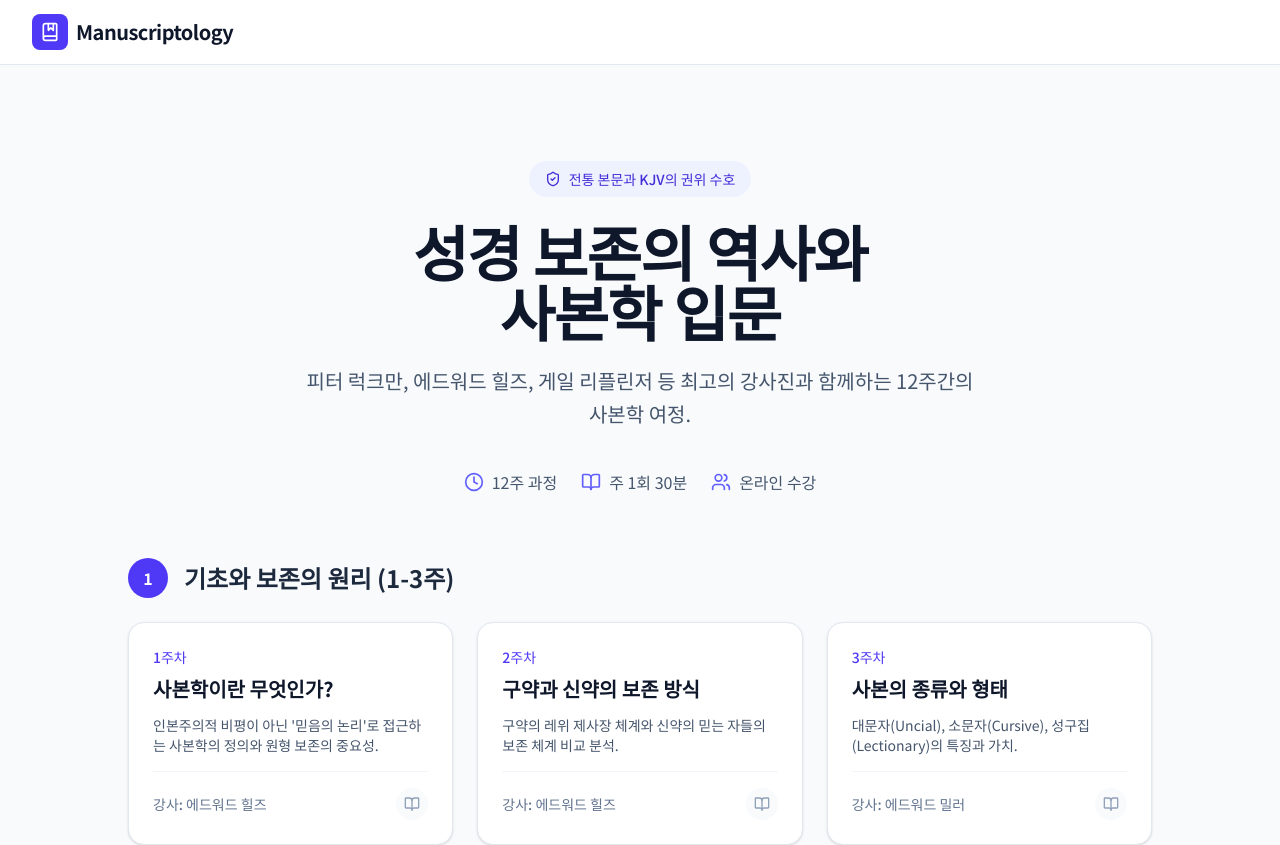
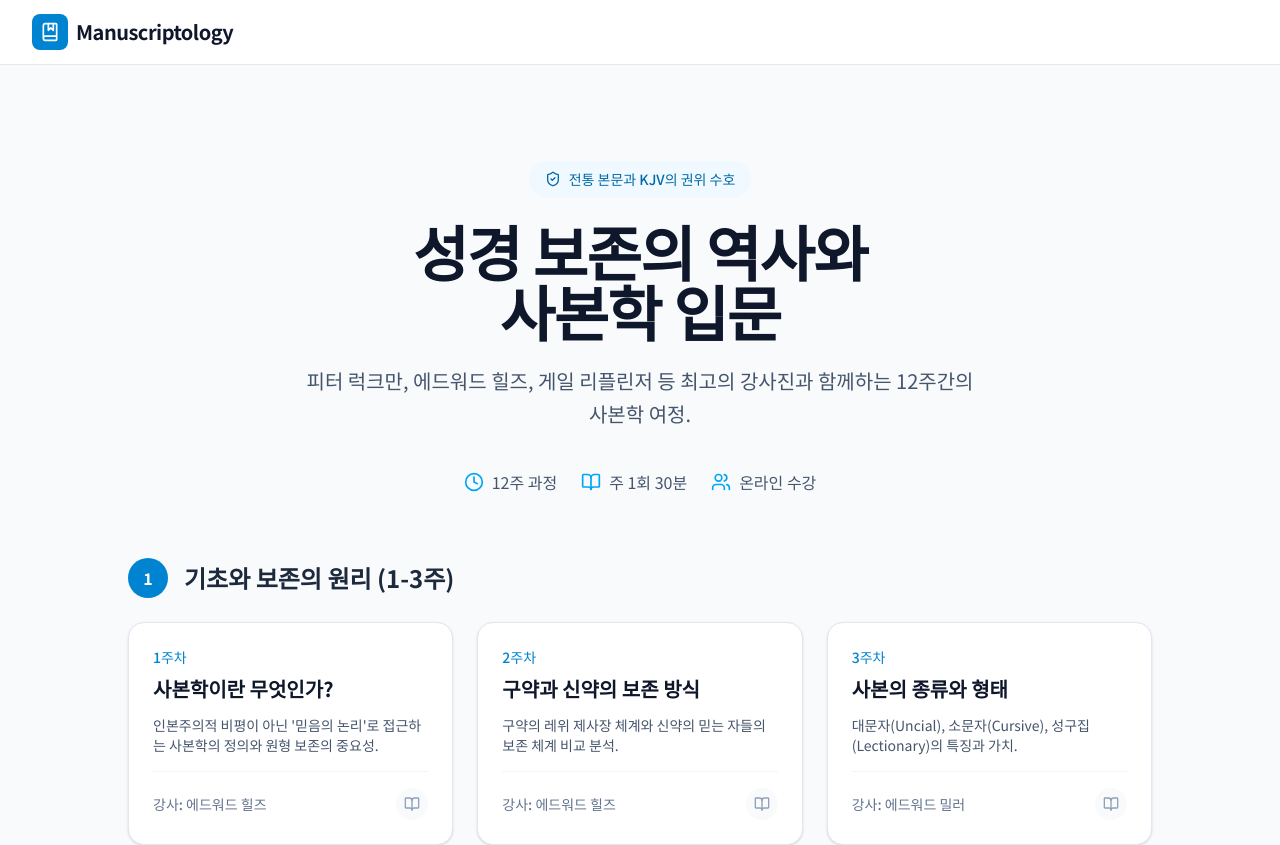
Before and after one commit to seochord/manuscriptology, a React (Vite) app: page / in a window 1280 px wide. Shown: the top 845 px of the page. Built offline with nearby package versions, Linux system fonts and the light colour scheme.

Commit message:
feat: Update color theme to sky blue
Replaces the indigo color palette with a sky blue theme across the application, improving visual consistency and aesthetic appeal.

```diff
--- a/src/App.tsx
+++ b/src/App.tsx
@@ -36,14 +36,14 @@ export default function App() {
     : null;
 
   return (
-    <div className="min-h-screen bg-slate-50 font-sans selection:bg-indigo-100 selection:text-indigo-900">
+    <div className="min-h-screen bg-slate-50 font-sans selection:bg-sky-100 selection:text-sky-900">
       <nav className="bg-white border-b border-slate-200 sticky top-0 z-40">
         <div className="max-w-7xl mx-auto px-4 sm:px-6 lg:px-8 h-16 flex items-center justify-between">
           <div
             className="flex items-center gap-2 cursor-pointer group"
             onClick={handleBack}
           >
-            <div className="bg-indigo-600 p-2 rounded-lg group-hover:bg-indigo-700 transition-colors">
+            <div className="bg-sky-600 p-2 rounded-lg group-hover:bg-sky-700 transition-colors">
               <BookMarked className="w-5 h-5 text-white" />
             </div>
             <span className="font-bold text-xl text-slate-900 tracking-tight">Manuscriptology</span>
@@ -53,7 +53,7 @@ export default function App() {
               <span>진도율: {Math.round((currentWeek / curriculumData.length) * 100)}%</span>
               <div className="w-32 h-2 bg-slate-100 rounded-full overflow-hidden">
                 <div
-                  className="h-full bg-indigo-600 transition-all duration-500"
+                  className="h-full bg-sky-600 transition-all duration-500"
                   style={{ width: `${(currentWeek / curriculumData.length) * 100}%` }}
                 />
               </div>
--- a/src/components/Home.tsx
+++ b/src/components/Home.tsx
@@ -27,7 +27,7 @@ export default function Home({ onSelectLecture }: HomeProps) {
       className="max-w-5xl mx-auto pb-24"
     >
       <header className="text-center mb-16 pt-12">
-        <div className="inline-flex items-center gap-2 px-4 py-2 rounded-full bg-indigo-50 text-indigo-700 font-medium text-sm mb-6">
+        <div className="inline-flex items-center gap-2 px-4 py-2 rounded-full bg-sky-50 text-sky-700 font-medium text-sm mb-6">
           <ShieldCheck className="w-4 h-4" />
           전통 본문과 KJV의 권위 수호
         </div>
@@ -40,15 +40,15 @@ export default function Home({ onSelectLecture }: HomeProps) {
 
         <div className="flex flex-wrap justify-center gap-6 mt-10">
           <div className="flex items-center gap-2 text-slate-600">
-            <Clock className="w-5 h-5 text-indigo-500" />
+            <Clock className="w-5 h-5 text-sky-500" />
             <span>12주 과정</span>
           </div>
           <div className="flex items-center gap-2 text-slate-600">
-            <BookOpen className="w-5 h-5 text-indigo-500" />
+            <BookOpen className="w-5 h-5 text-sky-500" />
             <span>주 1회 30분</span>
           </div>
           <div className="flex items-center gap-2 text-slate-600">
-            <Users className="w-5 h-5 text-indigo-500" />
+            <Users className="w-5 h-5 text-sky-500" />
             <span>온라인 수강</span>
           </div>
         </div>
@@ -63,7 +63,7 @@ export default function Home({ onSelectLecture }: HomeProps) {
             transition={{ delay: idx * 0.1 }}
           >
             <div className="flex items-center gap-4 mb-6">
-              <div className="flex items-center justify-center w-10 h-10 rounded-full bg-indigo-600 text-white font-bold">
+              <div className="flex items-center justify-center w-10 h-10 rounded-full bg-sky-600 text-white font-bold">
                 {stageNum}
               </div>
               <h2 className="text-2xl font-bold text-slate-800">{stage.title}</h2>
@@ -74,12 +74,12 @@ export default function Home({ onSelectLecture }: HomeProps) {
                 <div
                   key={lecture.week}
                   onClick={() => onSelectLecture(lecture.week)}
-                  className="group bg-white rounded-2xl p-6 border border-slate-200 shadow-sm hover:shadow-md hover:border-indigo-300 transition-all cursor-pointer flex flex-col h-full"
+                  className="group bg-white rounded-2xl p-6 border border-slate-200 shadow-sm hover:shadow-md hover:border-sky-300 transition-all cursor-pointer flex flex-col h-full"
                 >
-                  <div className="text-sm font-medium text-indigo-600 mb-2">
+                  <div className="text-sm font-medium text-sky-600 mb-2">
                     {lecture.week}주차
                   </div>
-                  <h3 className="text-xl font-bold text-slate-900 mb-3 group-hover:text-indigo-700 transition-colors">
+                  <h3 className="text-xl font-bold text-slate-900 mb-3 group-hover:text-sky-700 transition-colors">
                     {lecture.title}
                   </h3>
                   <p className="text-slate-600 text-sm line-clamp-3 mb-4 flex-grow">
@@ -89,8 +89,8 @@ export default function Home({ onSelectLecture }: HomeProps) {
                     <span className="text-sm font-medium text-slate-500">
                       강사: {lecture.instructor}
                     </span>
-                    <div className="w-8 h-8 rounded-full bg-slate-50 flex items-center justify-center group-hover:bg-indigo-50 transition-colors">
-                      <BookOpen className="w-4 h-4 text-slate-400 group-hover:text-indigo-600" />
+                    <div className="w-8 h-8 rounded-full bg-slate-50 flex items-center justify-center group-hover:bg-sky-50 transition-colors">
+                      <BookOpen className="w-4 h-4 text-slate-400 group-hover:text-sky-600" />
                     </div>
                   </div>
                 </div>
--- a/src/components/LectureAudio.tsx
+++ b/src/components/LectureAudio.tsx
@@ -99,7 +99,7 @@ export default function LectureAudio({ textToRead }: LectureAudioProps) {
   return (
     <div className="bg-slate-50 border border-slate-200 rounded-xl p-4 mb-6 flex items-center justify-between">
       <div className="flex items-center gap-3">
-        <div className="w-10 h-10 rounded-full bg-indigo-100 flex items-center justify-center text-indigo-600">
+        <div className="w-10 h-10 rounded-full bg-sky-100 flex items-center justify-center text-sky-600">
           {isLoading ? (
             <Loader2 className="w-5 h-5 animate-spin" />
           ) : isPlaying ? (
@@ -115,10 +115,10 @@ export default function LectureAudio({ textToRead }: LectureAudioProps) {
       </div>
       {isPlaying && (
         <div className="flex gap-1">
-          <div className="w-1.5 h-4 bg-indigo-400 rounded-full animate-[bounce_1s_infinite_0ms]"></div>
-          <div className="w-1.5 h-6 bg-indigo-500 rounded-full animate-[bounce_1s_infinite_200ms]"></div>
-          <div className="w-1.5 h-3 bg-indigo-400 rounded-full animate-[bounce_1s_infinite_400ms]"></div>
-          <div className="w-1.5 h-5 bg-indigo-600 rounded-full animate-[bounce_1s_infinite_600ms]"></div>
+          <div className="w-1.5 h-4 bg-sky-400 rounded-full animate-[bounce_1s_infinite_0ms]"></div>
+          <div className="w-1.5 h-6 bg-sky-500 rounded-full animate-[bounce_1s_infinite_200ms]"></div>
+          <div className="w-1.5 h-3 bg-sky-400 rounded-full animate-[bounce_1s_infinite_400ms]"></div>
+          <div className="w-1.5 h-5 bg-sky-600 rounded-full animate-[bounce_1s_infinite_600ms]"></div>
         </div>
       )}
     </div>
--- a/src/components/LectureViewer.tsx
+++ b/src/components/LectureViewer.tsx
@@ -37,7 +37,7 @@ export default function LectureViewer({ lecture, onBack, onNext, onPrev, hasNext
     >
       <button
         onClick={onBack}
-        className="flex items-center gap-2 text-slate-500 hover:text-indigo-600 transition-colors mb-6 group"
+        className="flex items-center gap-2 text-slate-500 hover:text-sky-600 transition-colors mb-6 group"
       >
         <ChevronLeft className="w-4 h-4 group-hover:-translate-x-1 transition-transform" />
         <span>목차로 돌아가기</span>
@@ -47,7 +47,7 @@ export default function LectureViewer({ lecture, onBack, onNext, onPrev, hasNext
 
       <article className="bg-white rounded-2xl shadow-sm border border-slate-200 overflow-hidden">
         <header className="bg-slate-50 border-b border-slate-200 p-8">
-          <div className="inline-block px-3 py-1 bg-indigo-100 text-indigo-700 text-sm font-medium rounded-full mb-4">
+          <div className="inline-block px-3 py-1 bg-sky-100 text-sky-700 text-sm font-medium rounded-full mb-4">
             {lecture.week}주차 • {lecture.stageTitle}
           </div>
           <h1 className="text-3xl md:text-4xl font-bold text-slate-900 mb-4 leading-tight">
@@ -59,7 +59,7 @@ export default function LectureViewer({ lecture, onBack, onNext, onPrev, hasNext
         </header>
 
         <div className="p-8 md:p-12">
-          <p className="text-lg text-slate-600 mb-10 leading-relaxed font-medium border-l-4 border-indigo-200 pl-4">
+          <p className="text-lg text-slate-600 mb-10 leading-relaxed font-medium border-l-4 border-sky-200 pl-4">
             {lecture.description}
           </p>
 
@@ -78,11 +78,11 @@ export default function LectureViewer({ lecture, onBack, onNext, onPrev, hasNext
 
           {lecture.quote && (
             <blockquote className="mt-12 p-8 bg-slate-50 rounded-2xl border border-slate-200 relative">
-              <div className="absolute top-4 left-4 text-6xl text-indigo-200 font-serif leading-none opacity-50">"</div>
+              <div className="absolute top-4 left-4 text-6xl text-sky-200 font-serif leading-none opacity-50">"</div>
               <p className="text-xl md:text-2xl font-serif text-slate-800 italic leading-snug relative z-10 mb-4">
                 {lecture.quote.text}
               </p>
-              <footer className="text-right text-indigo-700 font-medium">
+              <footer className="text-right text-sky-700 font-medium">
                 — {lecture.quote.author}
               </footer>
             </blockquote>
@@ -130,7 +130,7 @@ export default function LectureViewer({ lecture, onBack, onNext, onPrev, hasNext
           disabled={!hasNext}
           className={`flex items-center gap-2 px-6 py-3 rounded-xl font-medium transition-colors ${
             hasNext
-              ? 'bg-indigo-600 text-white hover:bg-indigo-700 shadow-sm'
+              ? 'bg-sky-600 text-white hover:bg-sky-700 shadow-sm'
               : 'opacity-50 cursor-not-allowed bg-slate-200 text-slate-500'
           }`}
         >
```
